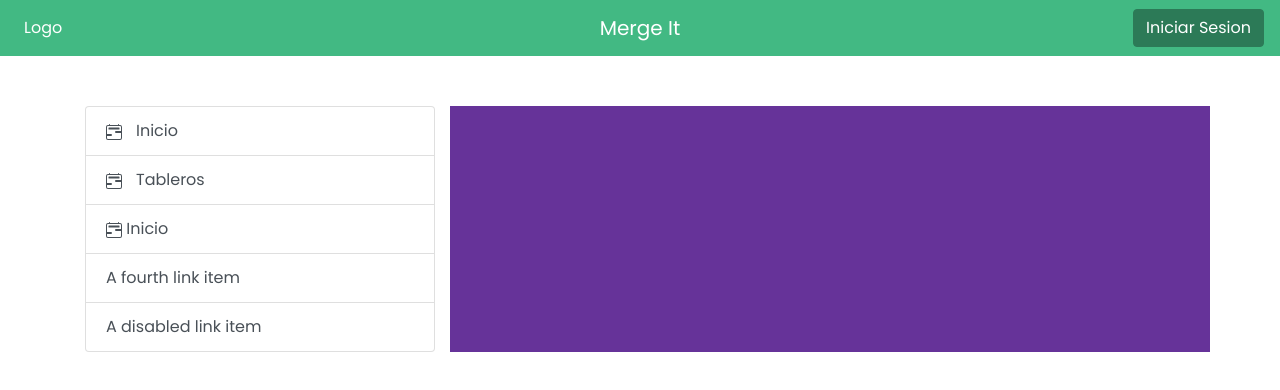
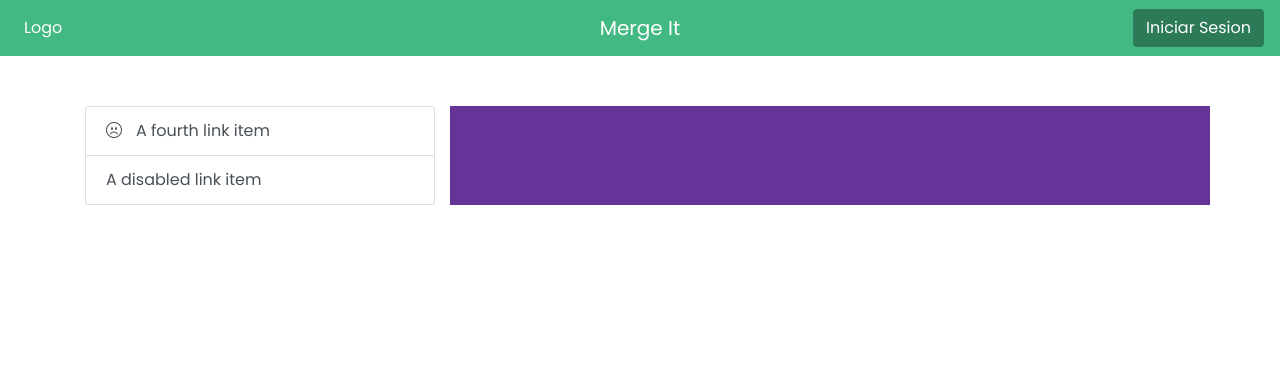
Before and after one commit to TwoDevsInc/MergeIt-FE, an Angular app: page / in a window 1280 px wide. Shown: the top 390 px of the page. Built offline with nearby package versions, Linux system fonts and the light colour scheme.

Commit message:
cambio de common de shared, creacion del modulo y del componente main

```diff
--- a/src/app/app.component.html
+++ b/src/app/app.component.html
@@ -56,51 +56,4 @@
 
 
 <nav-bar></nav-bar>
-
-
-
-<div class="container" id="mainContainer">
-  <div class="row">
-    <div class="col-sm-4">
-      <div class="list-group">
-        <div class="list-group-item list-group-item-action">
-          <div class="row">
-            <div class="col-sm-1">
-              <svg xmlns="http://www.w3.org/2000/svg" width="16" height="16" fill="currentColor" class="bi bi-calendar2-range" viewBox="0 0 16 16">
-                <path d="M3.5 0a.5.5 0 0 1 .5.5V1h8V.5a.5.5 0 0 1 1 0V1h1a2 2 0 0 1 2 2v11a2 2 0 0 1-2 2H2a2 2 0 0 1-2-2V3a2 2 0 0 1 2-2h1V.5a.5.5 0 0 1 .5-.5zM2 2a1 1 0 0 0-1 1v11a1 1 0 0 0 1 1h12a1 1 0 0 0 1-1V3a1 1 0 0 0-1-1H2z"/>
-                <path d="M2.5 4a.5.5 0 0 1 .5-.5h10a.5.5 0 0 1 .5.5v1a.5.5 0 0 1-.5.5H3a.5.5 0 0 1-.5-.5V4zM9 8a1 1 0 0 1 1-1h5v2h-5a1 1 0 0 1-1-1zm-8 2h4a1 1 0 1 1 0 2H1v-2z"/>
-              </svg>
-            </div>
-            <div class="col-sm-10">
-              <a>Inicio</a>
-            </div>
-          </div>
-        </div>
-        <div class="list-group-item list-group-item-action">
-          <div class="row">
-            <div class="col-sm-1">
-              <svg xmlns="http://www.w3.org/2000/svg" width="16" height="16" fill="currentColor" class="bi bi-calendar2-range" viewBox="0 0 16 16">
-                <path d="M3.5 0a.5.5 0 0 1 .5.5V1h8V.5a.5.5 0 0 1 1 0V1h1a2 2 0 0 1 2 2v11a2 2 0 0 1-2 2H2a2 2 0 0 1-2-2V3a2 2 0 0 1 2-2h1V.5a.5.5 0 0 1 .5-.5zM2 2a1 1 0 0 0-1 1v11a1 1 0 0 0 1 1h12a1 1 0 0 0 1-1V3a1 1 0 0 0-1-1H2z"/>
-                <path d="M2.5 4a.5.5 0 0 1 .5-.5h10a.5.5 0 0 1 .5.5v1a.5.5 0 0 1-.5.5H3a.5.5 0 0 1-.5-.5V4zM9 8a1 1 0 0 1 1-1h5v2h-5a1 1 0 0 1-1-1zm-8 2h4a1 1 0 1 1 0 2H1v-2z"/>
-              </svg>
-            </div>
-            <div class="col-sm-10">
-              <a>Tableros</a>
-            </div>
-          </div>
-        </div>
-        <a href="#" class="list-group-item list-group-item-action">
-          <svg xmlns="http://www.w3.org/2000/svg" width="16" height="16" fill="currentColor" class="bi bi-calendar2-range" viewBox="0 0 16 16">
-            <path d="M3.5 0a.5.5 0 0 1 .5.5V1h8V.5a.5.5 0 0 1 1 0V1h1a2 2 0 0 1 2 2v11a2 2 0 0 1-2 2H2a2 2 0 0 1-2-2V3a2 2 0 0 1 2-2h1V.5a.5.5 0 0 1 .5-.5zM2 2a1 1 0 0 0-1 1v11a1 1 0 0 0 1 1h12a1 1 0 0 0 1-1V3a1 1 0 0 0-1-1H2z"/>
-            <path d="M2.5 4a.5.5 0 0 1 .5-.5h10a.5.5 0 0 1 .5.5v1a.5.5 0 0 1-.5.5H3a.5.5 0 0 1-.5-.5V4zM9 8a1 1 0 0 1 1-1h5v2h-5a1 1 0 0 1-1-1zm-8 2h4a1 1 0 1 1 0 2H1v-2z"/>
-          </svg>
-            Inicio</a>
-        <a href="#" class="list-group-item list-group-item-action">A fourth link item</a>
-        <a href="#" class="list-group-item list-group-item-action" tabindex="-1" aria-disabled="true">A disabled link item</a>
-      </div>
-    </div>
-    <div class="col-sm-8" id="data">
-
-    </div>
-  </div>
-</div>
+<main></main>
--- /dev/null
+++ b/src/app/home/main/main.component.css
@@ -0,0 +1,7 @@
+#data{
+  background-color: rebeccapurple;
+}
+
+#mainContainer{
+  padding-top: 50px;
+}
--- /dev/null
+++ b/src/app/home/main/main.component.html
@@ -0,0 +1,13 @@
+<div class="container" id="mainContainer">
+  <div class="row">
+    <div class="col-sm-4">
+      <div class="list-group">
+        <a href="#" class="list-group-item list-group-item-action"><div class="row"><i class="bi bi-emoji-frown col-1"></i><span class="col">A fourth link item</span></div></a>
+        <a href="#" class="list-group-item list-group-item-action" tabindex="-1" aria-disabled="true">A disabled link item</a>
+      </div>
+    </div>
+    <div class="col-sm-8" id="data">
+
+    </div>
+  </div>
+</div>
--- /dev/null
+++ b/src/app/home/main/main.component.ts
@@ -0,0 +1,15 @@
+import { Component, OnInit } from '@angular/core';
+
+@Component({
+  selector: 'main',
+  templateUrl: './main.component.html',
+  styleUrls: ['./main.component.css']
+})
+export class MainComponent implements OnInit {
+
+  constructor() { }
+
+  ngOnInit(): void {
+  }
+
+}
```
Also changed, not shown: src/app/app.module.ts (+6 -3 lines), src/app/shared/shared.module.ts (added, +17 -0 lines), src/app/shared/components/nav-bar/nav-bar.component.css (renamed from src/app/common/components/nav-bar/nav-bar.component.css), src/app/shared/components/nav-bar/nav-bar.component.html (renamed from src/app/common/components/nav-bar/nav-bar.component.html), src/app/shared/components/nav-bar/nav-bar.component.ts (renamed from src/app/common/components/nav-bar/nav-bar.component.ts), 2 other files (tests, documents, lock files or other folders).
